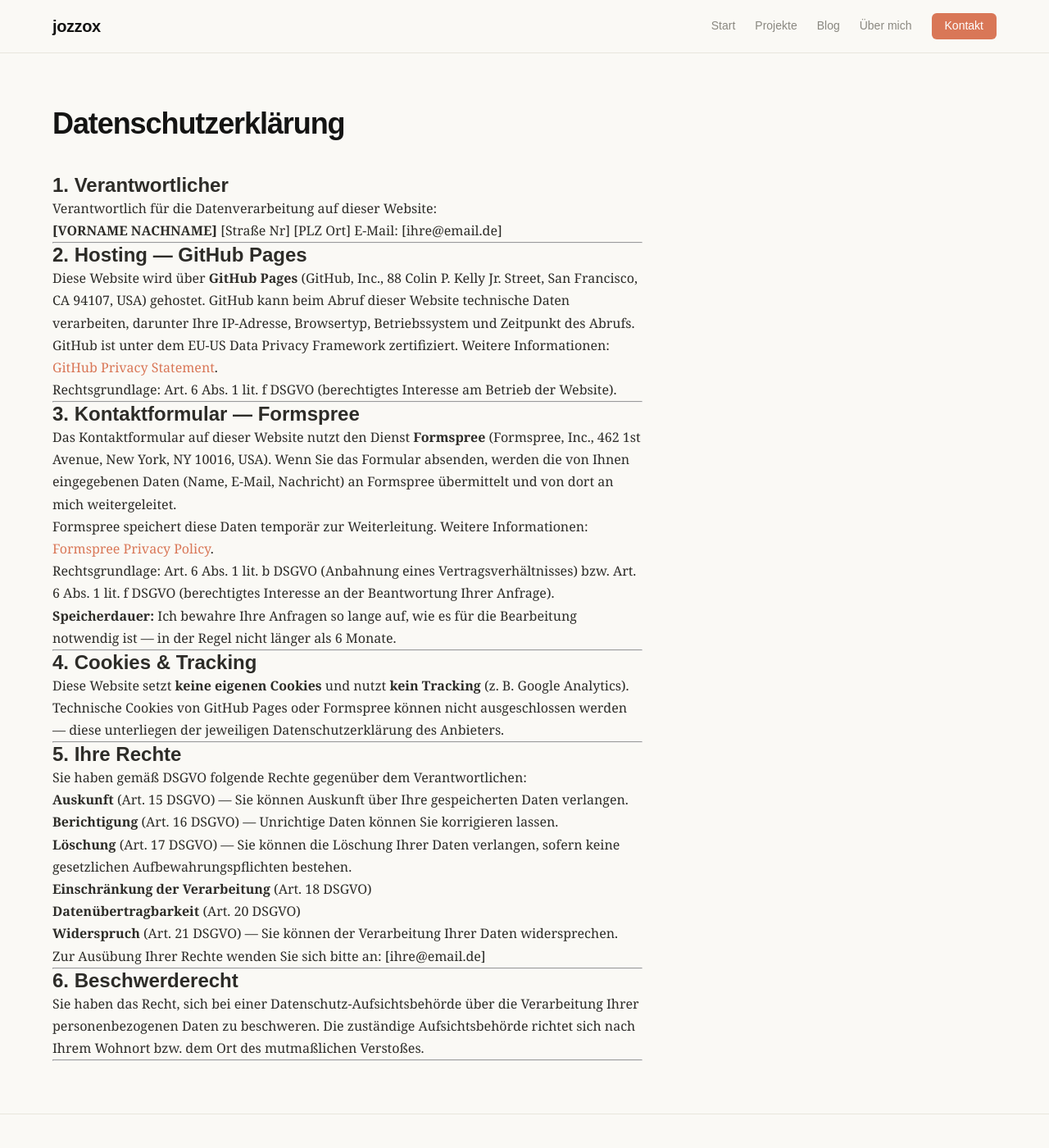
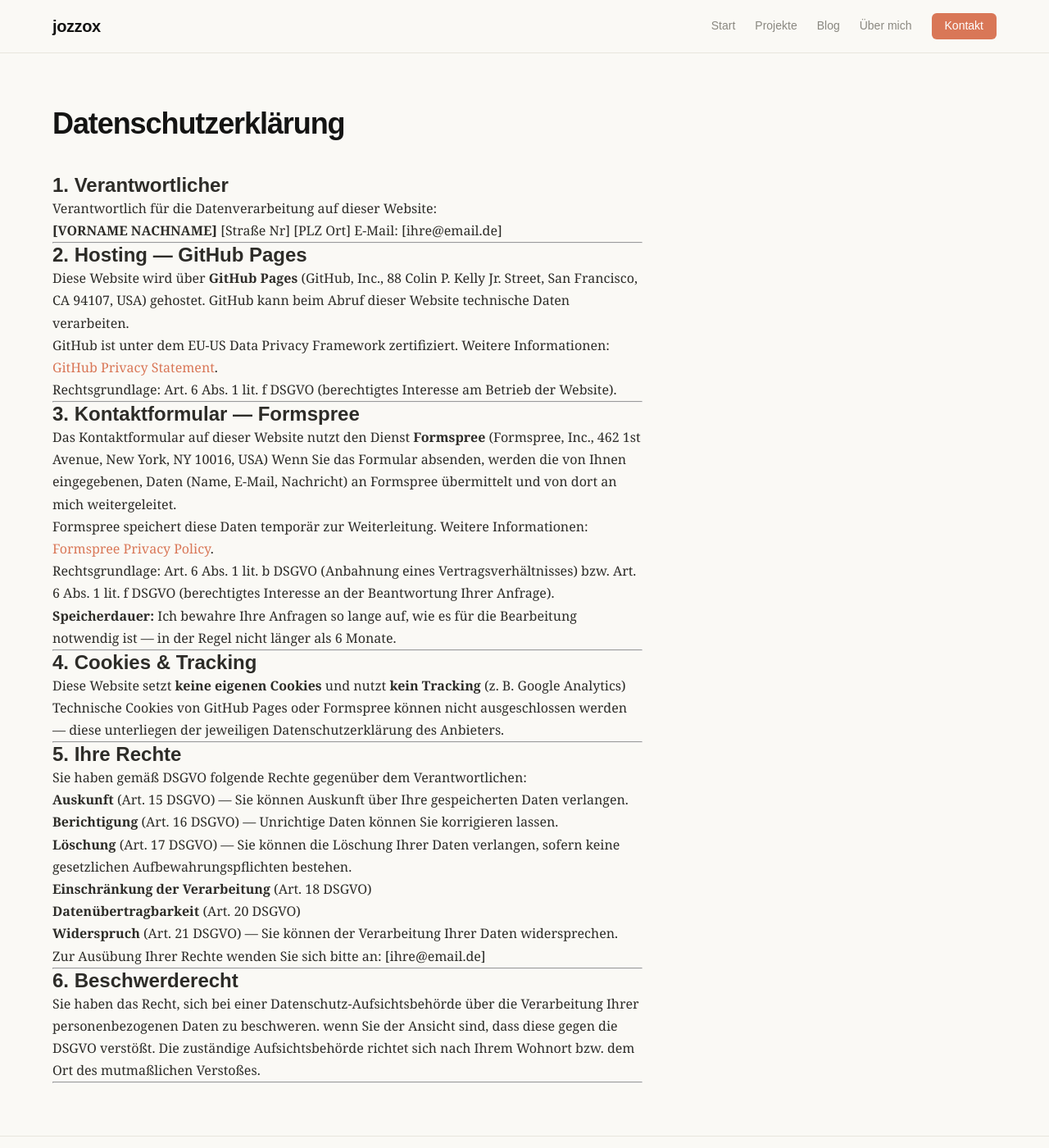
Before and after one commit to jozzox/jozzox.github.io, a Jekyll site: the page built from datenschutz.md, in a window 1280 px wide and 1400 px high. Shown: the whole window at 82% size. Built offline with Jekyll 4.4.1, drawn with Linux system fonts in a browser that asks for light colours.

Commit message:
user: fixing md files to point

```diff
--- a/datenschutz.md
+++ b/datenschutz.md
@@ -17,7 +17,7 @@
 
 ## 2. Hosting — GitHub Pages
 
-Diese Website wird über **GitHub Pages** (GitHub, Inc., 88 Colin P. Kelly Jr. Street, San Francisco, CA 94107, USA) gehostet. GitHub kann beim Abruf dieser Website technische Daten verarbeiten, darunter Ihre IP-Adresse, Browsertyp, Betriebssystem und Zeitpunkt des Abrufs.
+Diese Website wird über **GitHub Pages** (GitHub, Inc., 88 Colin P. Kelly Jr. Street, San Francisco, CA 94107, USA) gehostet. GitHub kann beim Abruf dieser Website technische Daten verarbeiten.
 
 GitHub ist unter dem EU-US Data Privacy Framework zertifiziert. Weitere Informationen: [GitHub Privacy Statement](https://docs.github.com/en/site-policy/privacy-policies/github-privacy-statement).
 
@@ -27,7 +27,9 @@
 
 ## 3. Kontaktformular — Formspree
 
-Das Kontaktformular auf dieser Website nutzt den Dienst **Formspree** (Formspree, Inc., 462 1st Avenue, New York, NY 10016, USA). Wenn Sie das Formular absenden, werden die von Ihnen eingegebenen Daten (Name, E-Mail, Nachricht) an Formspree übermittelt und von dort an mich weitergeleitet.
+Das Kontaktformular auf dieser Website nutzt den Dienst **Formspree** (Formspree, Inc., 462 1st Avenue, New York, NY 10016, USA)
+Wenn Sie das Formular absenden, werden die von Ihnen eingegebenen,
+Daten (Name, E-Mail, Nachricht) an Formspree übermittelt und von dort an mich weitergeleitet.
 
 Formspree speichert diese Daten temporär zur Weiterleitung. Weitere Informationen: [Formspree Privacy Policy](https://formspree.io/legal/privacy-policy/).
 
@@ -39,7 +41,8 @@
 
 ## 4. Cookies & Tracking
 
-Diese Website setzt **keine eigenen Cookies** und nutzt **kein Tracking** (z. B. Google Analytics). Technische Cookies von GitHub Pages oder Formspree können nicht ausgeschlossen werden — diese unterliegen der jeweiligen Datenschutzerklärung des Anbieters.
+Diese Website setzt **keine eigenen Cookies** und nutzt **kein Tracking** (z. B. Google Analytics)
+Technische Cookies von GitHub Pages oder Formspree können nicht ausgeschlossen werden — diese unterliegen der jeweiligen Datenschutzerklärung des Anbieters.
 
 ---
 
@@ -60,6 +63,8 @@
 
 ## 6. Beschwerderecht
 
-Sie haben das Recht, sich bei einer Datenschutz-Aufsichtsbehörde über die Verarbeitung Ihrer personenbezogenen Daten zu beschweren. Die zuständige Aufsichtsbehörde richtet sich nach Ihrem Wohnort bzw. dem Ort des mutmaßlichen Verstoßes.
+Sie haben das Recht, sich bei einer Datenschutz-Aufsichtsbehörde über die Verarbeitung Ihrer personenbezogenen Daten zu beschweren.
+wenn Sie der Ansicht sind, dass diese gegen die DSGVO verstößt.
+Die zuständige Aufsichtsbehörde richtet sich nach Ihrem Wohnort bzw. dem Ort des mutmaßlichen Verstoßes.
 
 ---
```
Also changed, not shown: impressum.md (+12 -5 lines).
